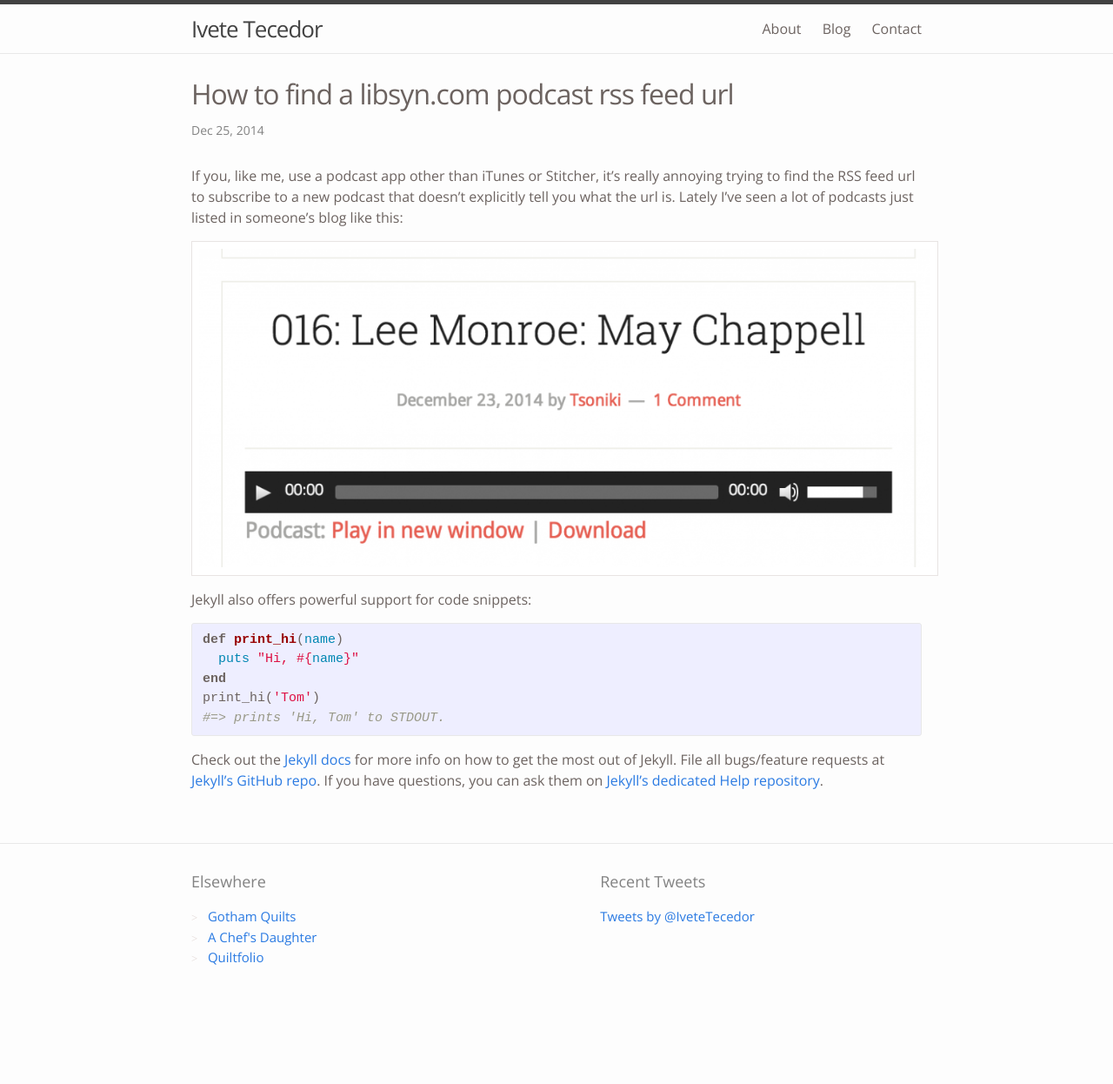
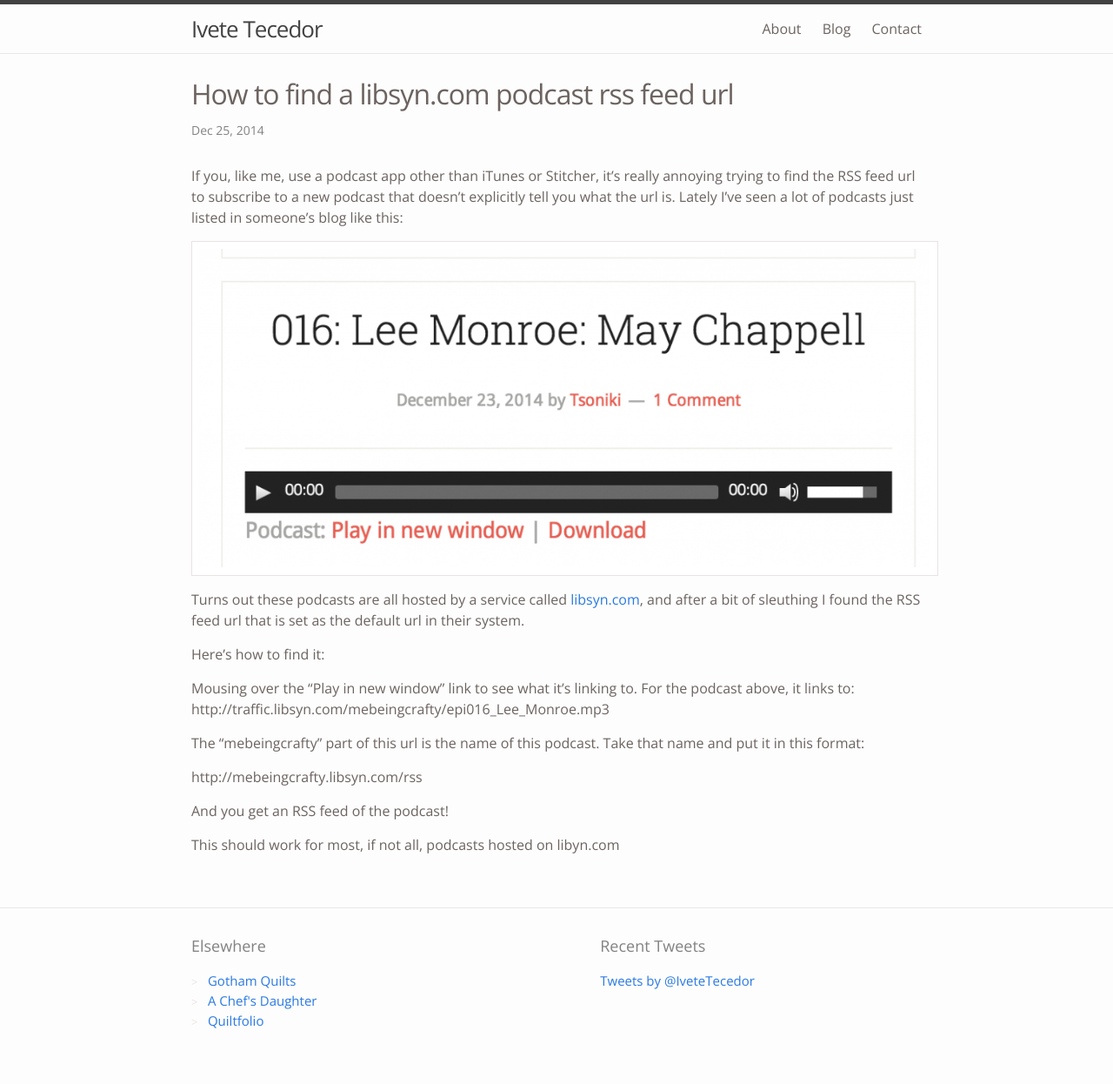
Before and after one commit to itecedor/itc-jekyll, a Jekyll site: the page built from _posts/2015-05-23-welcome-to-jekyll.markdown, in a window 1280 px wide. Shown: the whole page at 87% size. Built offline with Jekyll 4.4.1, drawn with Linux system fonts in a browser that asks for light colours; some web fonts are replaced; comment, search, counter and statistics services are not loaded; before the commit the page ends 1172 px from its top, so only the background shows below that.

Commit message:
finished first post

```diff
--- a/_posts/2015-05-23-welcome-to-jekyll.markdown
+++ b/_posts/2015-05-23-welcome-to-jekyll.markdown
@@ -10,20 +10,16 @@ If you, like me, use a podcast app other than iTunes or Stitcher, it’s really
 
 ![podcast screenshot](/images/podcast_screenshot.png)
 
+Turns out these podcasts are all hosted by a service called [libsyn.com](http://libsyn.com/), and after a bit of sleuthing I found the RSS feed url that is set as the default url in their system.
 
+Here’s how to find it:
 
-Jekyll also offers powerful support for code snippets:
+Mousing over the “Play in new window” link to see what it’s linking to. For the podcast above, it links to: http://traffic.libsyn.com/mebeingcrafty/epi016_Lee_Monroe.mp3
 
-{% highlight ruby %}
-def print_hi(name)
-  puts "Hi, #{name}"
-end
-print_hi('Tom')
-#=> prints 'Hi, Tom' to STDOUT.
-{% endhighlight %}
+The “mebeingcrafty” part of this url is the name of this podcast. Take that name and put it in this format:
 
-Check out the [Jekyll docs][jekyll] for more info on how to get the most out of Jekyll. File all bugs/feature requests at [Jekyll’s GitHub repo][jekyll-gh]. If you have questions, you can ask them on [Jekyll’s dedicated Help repository][jekyll-help].
+http://mebeingcrafty.libsyn.com/rss
 
-[jekyll]:      http://jekyllrb.com
-[jekyll-gh]:   https://github.com/jekyll/jekyll
-[jekyll-help]: https://github.com/jekyll/jekyll-help
+And you get an RSS feed of the podcast!
+
+This should work for most, if not all, podcasts hosted on libyn.com
```
